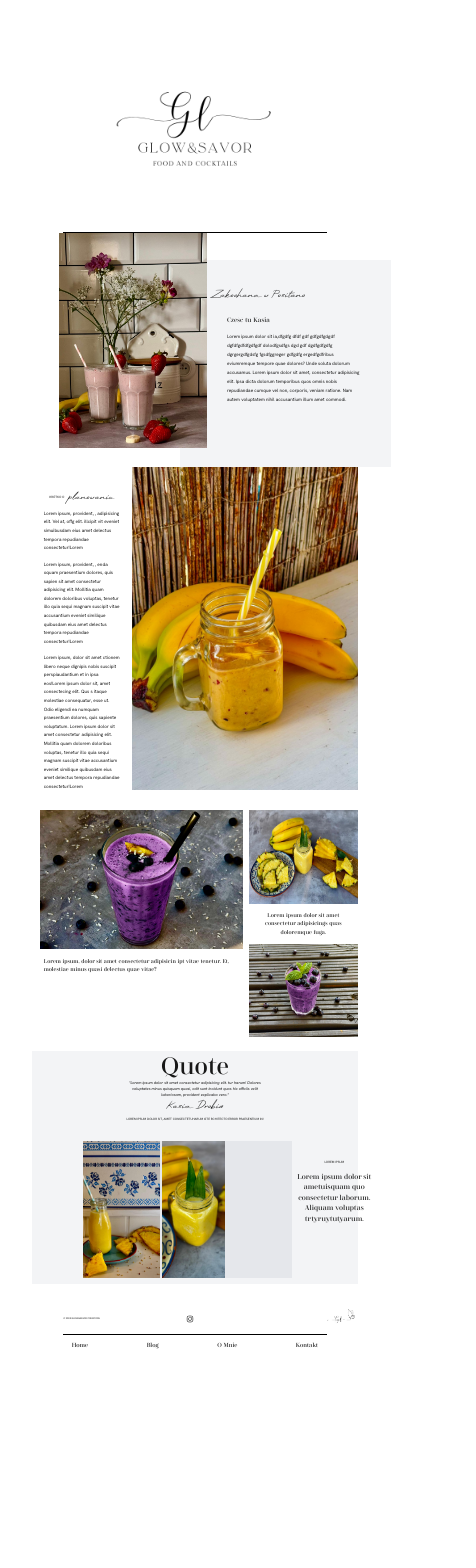
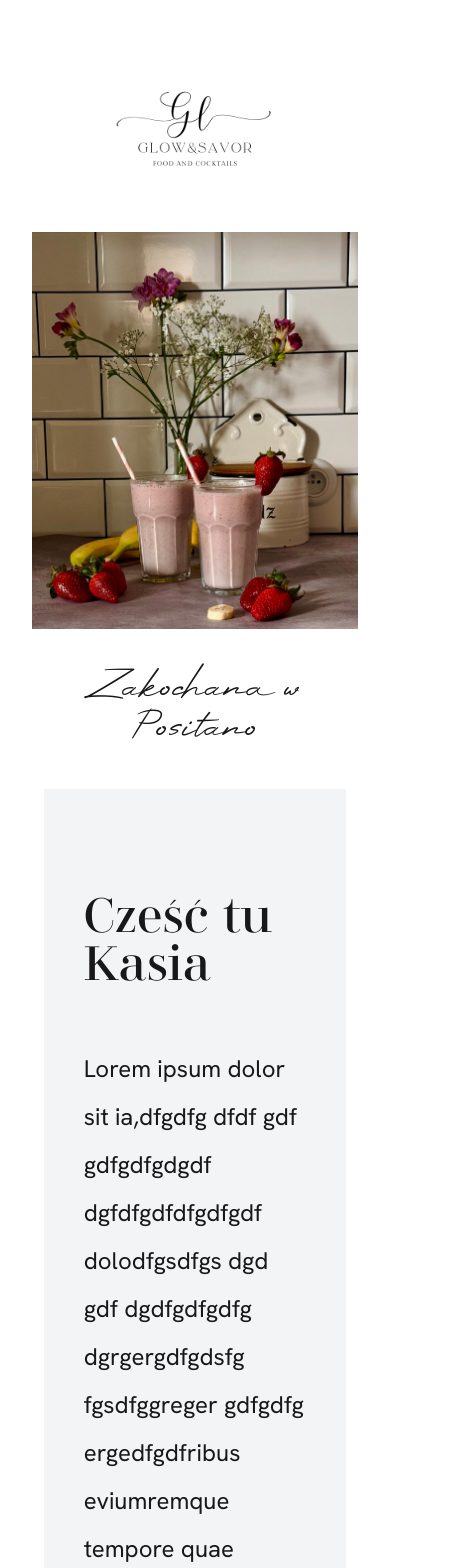
Before and after one commit to sadkooski/glowandsavor, a React (Vite) app in the folder frontend/: page /about in a window 390 px wide. Shown: the top 1568 px of the page, 476 px wide, since content can reach past the window. Before the commit the page ends 1369 px from the top, so only its background shows below. Built offline with nearby package versions, Linux system fonts and the light colour scheme.

Commit message:
Responsive Desing v1 done

```diff
--- a/frontend/src/components/Footer.jsx
+++ b/frontend/src/components/Footer.jsx
@@ -3,28 +3,28 @@ import { Link } from "react-router-dom";
 
 const Footer = () => {
     return (
-        <footer className="bg-white  pb-[5vw] pt-[5vw] mt-[3vw] w-full">
-            <div className="mx-[8vw]">
+        <footer className="bg-white  pmd:b-[5vw] md:pt-[5vw] md:mt-[3vw] w-full">
+            <div className="md:mx-[8vw] px-[6vw] md:px-0">
                 {/* Główna sekcja footer */}
-                <div className="flex items-center justify-between border-b-1 border-black pb-[3vw]">
+                <div className="flex flex-col md:flex-row items-center justify-between border-b-1 pt-25 md:pt-0 border-black md:pb-[3vw]">
                     {/* Tekst po lewej */}
-                    <p className="text-[0.6vw]">&copy; 2025 GLOW&SAVOR CREATIONS</p>
+                    <p className="md:text-[0.6vw] text-xs">&copy; 2025 GLOW&SAVOR CREATIONS</p>
 
                     {/* Linki na środku */}
-                    <div className="flex gap-[6vw] text-[1.2vw] mx-auto">
-                        <Link to="https://instagram.com" target="_blank" className="hover:text-blue-400 pr-[12vw]">
-                        <img src="assets/icons/instagram.svg" alt="Instagram" className="w-[2vw] hover:opacity-70 hover:fill-blue-400" />
+                    <div className="flex md:gap-[6vw] md:text-[1.2vw] pt-10 md:mx-auto">
+                        <Link to="https://instagram.com" target="_blank" className="hover:text-blue-400 md:pr-[12vw]">
+                        <img src="assets/icons/instagram.svg" alt="Instagram" className="w-12 md:w-[2vw] hover:opacity-70 hover:fill-blue-400" />
                         </Link>
                     </div>
 
                     {/* Logo po prawej */}
-                    <Link to="/" className="hover:text-blue-400 w-[12vw] absolute left-[81vw]">
-                    <img className="" src="/assets/icons/6.png " alt="" />
+                    <Link to="/" className="hover:text-blue-400 md:w-[12vw] w-40 md:absolute md:left-[81vw]">
+                    <img className="" src="/assets/icons/2.png" alt="" />
                     </Link>
                 </div>
 
                 {/* Dolna sekcja z nawigacją */}
-                <div className="flex justify-center gap-[15vw] text-[1.5vw]  pt-[1.5vw] font-[Didonesque]">
+                <div className="flex flex-col md:flex-row justify-center md:gap-[15vw] gap-20 md:text-[1.5vw] text-4xl md:pt-[1.5vw] md:pb-[4vw] py-15 md:py-0 font-[Didonesque]">
                     <Link to="/" className="hover:text-blue-400">Home</Link>
                     <Link to="/blog" className="hover:text-blue-400">Blog</Link>
                     <Link to="/about" className="hover:text-blue-400">O Mnie</Link>
--- a/frontend/src/pages/About.jsx
+++ b/frontend/src/pages/About.jsx
@@ -3,25 +3,26 @@ import React from "react";
 const About = () => {
     return (
 <section className="w-full bg-white">
-    <div className="flex flex-col w-full h-[55vw] px-[7vw] mb-[5vw] relative">
+    <div className="flex flex-col w-full md:h-[55vw] md:px-[7vw] md:mb-[5vw] md:relative">
             <img src="/assets/img-4.jpg"
                 alt="Kontakt"
-                className="w-[38vw] h-full object-cover object-right-top z-1"/>
-            <div className="bg-gray-100 text-left flex flex-col gap-[2vw] pt-[14vw] pl-[12vw] pr-[8vw] pb-[10vw] w-[54vw] h-[53vw] absolute top-[7vw] left-[38vw] z-0">
-                <p className="absolute top-[7vw] left-[8vw] font-[HighSummit] text-[2.5vw]">Zakochana w Positano</p>
-                <h3 className="text-[1.6vw]">Cześć tu Kasia
-                </h3>
-                <p className="text-[1.2vw] leading-[2.3vw]">Lorem ipsum dolor sit ia,dfgdfg dfdf gdf gdfgdfgdgdf dgfdfgdfdfgdfgdf dolodfgsdfgs dgd gdf dgdfgdfgdfg dgrgergdfgdsfg fgsdfggreger gdfgdfg ergedfgdfribus eviumremque tempore quae dolores? Unde soluta dolorum accusamus. Lorem ipsum dolor sit amet, consectetur adipisicing elit. Ipsa dicta dolorum temporibus quos omnis nobis repudiandae cumque vel non, corporis, veniam ratione. Nam autem voluptatem nihil accusantium illum amet commodi.</p>
+                className="md:w-[38vw] md:h-full object-cover md:object-right-top md:z-1"/>
+                <p className="flex justify-center md:hidden font-[HighSummit] text-4xl my-10">Zakochana w Positano</p>
+
+            <div className="bg-gray-100 text-left flex flex-col md:gap-[2vw] gap md:pt-[14vw] py-25 md:py-0 px-10 md:px-0 mx-[3vw] mb-5 md:mb-0 md:mx-0 md:mt-0 md:pl-[12vw] md:pr-[8vw] md:pb-[10vw] md:w-[54vw] md:h-[53vw] md:absolute md:top-[7vw] md:left-[38vw] md:z-0">
+                <p className="hidden md:flex absolute top-[7vw] left-[8vw] font-[HighSummit] text-[2.5vw]">Zakochana w Positano</p>
+                <h3 className="flex md:text-[1.6vw] text-5xl pb-15 md:pb-0 justify-center md:justify-normal">Cześć tu Kasia</h3>
+                <p className="md:text-[1.2vw] text-2xl md:leading-[2.3vw] leading-loose">Lorem ipsum dolor sit ia,dfgdfg dfdf gdf gdfgdfgdgdf dgfdfgdfdfgdfgdf dolodfgsdfgs dgd gdf dgdfgdfgdfg dgrgergdfgdsfg fgsdfggreger gdfgdfg ergedfgdfribus eviumremque tempore quae dolores? Unde soluta dolorum accusamus. Lorem ipsum dolor sit amet, consectetur adipisicing elit. Ipsa dicta dolorum temporibus quos omnis nobis repudiandae cumque vel non, corporis, veniam ratione. Nam autem voluptatem nihil accusantium illum amet commodi.</p>
             </div>
     </div>
 
-    <div className="flex flex-row w-full h-fit text-left">
-        <div className="flex flex-col text-[1.4vw] px-[3vw] pt-[6vw] gap-[1vw]">
-            <div className="flex flex-row justify-center gap-[1vw] items-center">
-                <span className="text-[0.8vw]">KRÓTKO O</span>
-                <span className="text-[2.5vw] font-[HighSummit]">planowaniu</span>
+    <div className="flex md:flex-row flex-col-reverse w-full md:h-fit text-left md:mt-6 mb-5 md:mb-0">
+        <div className="flex flex-col md:text-[1.4vw] md:px-[3vw] px-5 md:pt-[6vw] md:gap-[1vw]">
+            <div className="flex flex-row justify-center md:gap-[1vw] gap-3 py-8 md:py-0 items-center">
+                <span className="md:text-[0.8vw] text-[2vw] items-center">KRÓTKO O</span>
+                <span className="md:text-[2.5vw] text-5xl font-[HighSummit]">planowaniu</span>
             </div>
-            <div className="flex flex-col gap-[2vw] text-[1.2vw] leading-[2.2vw]">
+            <div className="flex flex-col md:gap-[2vw] gap-8 md:text-[1.2vw] text-xl md:leading-[2.2vw] leading-loose">
             <p className="">Lorem ipsum,  provident, , adipisicing elit. Vel at, offg elit. illcipit vit eveniet simuibusdam eius amet delectus tempora repudiandae consectetur!Lorem</p>
             <p className="">Lorem ipsum,  provident, , enda oquam praesentium dolores, quis sapien sit amet consectetur adipisicing elit. Mollitia quam dolorem doloribus voluptas, tenetur illo quia sequi magnam suscipit vitae accusantium eveniet similique quibusdam eius amet delectus tempora repudiandae consectetur!Lorem</p>
             <p className="">Lorem ipsum, dolor sit amet ctionem libero neque dignipis nobis suscipit perspiaudantium et in ipsa eos!Lorem ipsum dolor sit, amet consectecing elit. Qus s itaque molestiae consequatur, esse ut. Odio eligendi ea numquam praesentium dolores, quis sapiente voluptatum. Lorem ipsum dolor sit amet consectetur adipisicing elit. Mollitia quam dolorem doloribus voluptas, tenetur illo quia sequi magnam suscipit vitae accusantium eveniet similique quibusdam eius amet delectus tempora repudiandae consectetur!Lorem</p>
@@ -29,35 +30,35 @@ const About = () => {
         </div>
         <img src="/assets/img-8.jpg"
                 alt="Kontakt"
-                className="w-[58vw] object-cover" />
+                className="md:w-[58vw] object-cover" />
     </div>
 
-    <div className="flex flex-row w-full mt-[5vw] pl-[2vw] gap-[1.5vw]">
-        <div className="flex flex-col w-[65vw] gap-[2vw]">
+    <div className="flex md:flex-row flex-col w-full md:mt-[5vw] md:pl-[2vw] md:gap-[1.5vw]">
+        <div className="flex flex-col md:w-[65vw] md:gap-[2vw]">
             <img className="" src="/assets/img-7.jpg" alt="" />
-            <p className="text-[1.4vw] px-[1vw] text-left font-[Didonesque]">Lorem ipsum, dolor sit amet consectetur adipisicin ipt vitae tenetur. Et, molestiae minus quasi delectus quae vitae?</p>
+            <p className="md:text-[1.4vw] text-4xl leading-snug md:px-[1vw] px-7 md:py-0 py-15 text-left font-[Didonesque]">Lorem ipsum, dolor sit amet consectetur adipisicin ipt vitae tenetur. Et, molestiae minus quasi delectus quae vitae?</p>
         </div>
-        <div className="flex flex-col w-[35vw] gap-[2vw]">
-            <img className="h-[24vw]" src="/assets/img-5.jpg" alt="" />
-            <p className="text-[1.4vw] px-[2vw] font-[Didonesque]"> Lorem ipsum dolor sit amet consectetur adipisicings quas doloremque fuga.</p>
-            <img className="h-[24vw]" src="/assets/img-9.jpg" alt="" />
+        <div className="flex flex-col md:w-[35vw] md:gap-[2vw]">
+            <img className="md:h-[24vw]" src="/assets/img-5.jpg" alt="" />
+            <p className="md:text-[1.4vw] text-4xl md:px-[2vw] md:py-0 py-15 font-[Didonesque]"> Lorem ipsum dolor sit amet consectetur adipisicings quas doloremque fuga.</p>
+            <img className="md:h-[24vw]" src="/assets/img-9.jpg" alt="" />
         </div>
     </div>
 
-    <div className="flex flex-col w-full bg-gray-100 px-[13vw] pb-[1.5vw] mt-[3.5vw] relative">
-        <div className="flex flex-col px-[10vw] text-gray">
-            <h3 className="text-[6vw] font-medium leading-tight">Quote</h3>
-            <p className="text-[1vw] font-[HankenGrotesk-Italic]">"Lorem ipsum dolor sit amet consectetur adipisicing elit. tur harum! Dolores voluptates minus quisquam quasi, odit sunt incidunt quos hic officiis velit laboriosam, provident explicabo vero."</p>
-            <span className="text-[2.5vw] leading-none mt-[1vw] font-[HighSummit]">Kasia Drobix</span>
-            <p className="text-[0.8vw] uppercase pt-[1.5vw]">Lorem ipsum dolor sit, amet consectetuharum iste rchitecto error praesentium in!</p>
+    <div className="flex flex-col w-full bg-gray-100 md:px-[13vw] md:pb-[1.5vw] md:mt-[3.5vw] md:relative">
+        <div className="flex flex-col gap-10 md:gap-0 md:px-[10vw] px-10 py-15 md:py-0 text-gray">
+            <h3 className="md:text-[6vw] text-8xl font-medium md:leading-tight">Quote</h3>
+            <p className="md:text-[1vw] text-xl font-[HankenGrotesk-Italic]">"Lorem ipsum dolor sit amet consectetur adipisicing elit. tur harum! Dolores voluptates minus quisquam quasi, odit sunt incidunt quos hic officiis velit laboriosam, provident explicabo vero."</p>
+            <span className="md:text-[2.5vw] text-5xl md:leading-none md:mt-[1vw] py-5 md:py-0 font-[HighSummit]">Kasia Sadkowska</span>
+            <p className="md:text-[0.8vw] uppercase md:pt-[1.5vw]">Lorem ipsum dolor sit, amet consectetuharum iste rchitecto error praesentium in!</p>
         </div>
 
-        <div className="flex flex-row gap-[0.6vw] bg-gray-200  mt-[5vw] mr-[4vw] h-[35vw]">
-            <img className="h-full w-[37%] object-cover" src="/assets/img-1.jpg" alt="" />
-            <img className="h-full w-[30%] object-cover" src="/assets/img-2.jpg" alt="" />
-            <div className="flex flex-col gap-[1.5vw] w-[25vw] absolute top-[28vw] left-[65vw]">
-                <span className="text-[0.8vw] uppercase">Lorem ipsum</span>
-                <p className="text-[1.8vw] font-[Didonesque]">Lorem ipsum dolor sit ametuisquam quo consectetur laborum. Aliquam voluptas trtyruytutyarum.</p>
+        <div className="flex flex-col md:flex-row md:gap-[0.6vw] gap-4 bg-gray-200 md:mt-[5vw] md:mr-[4vw] md:h-[35vw]">
+            <img className="h-full md:w-[37%] object-cover" src="/assets/img-1.jpg" alt="" />
+            <img className="h-full md:w-[30%] object-cover" src="/assets/img-2.jpg" alt="" />
+            <div className="flex flex-col md:gap-[1.5vw] py-15 px-10 md:px-0 gap-8 md:w-[25vw] md:absolute md:top-[28vw] md:left-[65vw]">
+                <span className="md:text-[0.8vw] text-xl uppercase">Lorem ipsum</span>
+                <p className="md:text-[1.8vw] text-5xl leading-tight font-[Didonesque]">Lorem ipsum dolor sit ametuisquam quo consectetur laborum. Aliquam voluptas trtyruytutyarum.</p>
             </div>
         </div>
     </div>
--- a/frontend/src/pages/Home.jsx
+++ b/frontend/src/pages/Home.jsx
@@ -39,7 +39,7 @@ return (
       <div className="md:my-[3vw] md:py-[2vw] md:px-[8vw] ">
       <section className="flex flex-col md:flex-row md:px-[2vw] bg-white relative">
 
-      <p className="md:w-[25%] md:pt-[5vw] px-[8vw] md:px-0 md:text-[1.4vw] text-xl leading-8 md:leading-[2.5vw] font-normal absolute top-[80vw] md:top-0 md:left-[8vw] z-1 font-[Didonesque]">
+      <p className="md:w-[25%] md:pt-[5vw] px-[8vw] md:px-0 md:text-[1.4vw] text-lg leading-8 md:leading-[2.5vw] font-normal absolute top-[80vw] md:top-0 md:left-[8vw] z-1 font-[Didonesque]">
         Lorem ipsum, dolor sit amet consectetur adipisicing elit. Blanditiis,dasdasd asdasdas  asdasdasds dsds dasddsdsdsdsd s abs non, error ad nemo undec i?edasdas afdf sfgegwe rewrgwerg ewrgewrgerwg
       </p>
 
```
Also changed, not shown: frontend/src/components/Header.jsx (+5 -5 lines), frontend/src/pages/Blog.jsx (+30 -21 lines), frontend/src/pages/Contact.jsx (+31 -30 lines).
